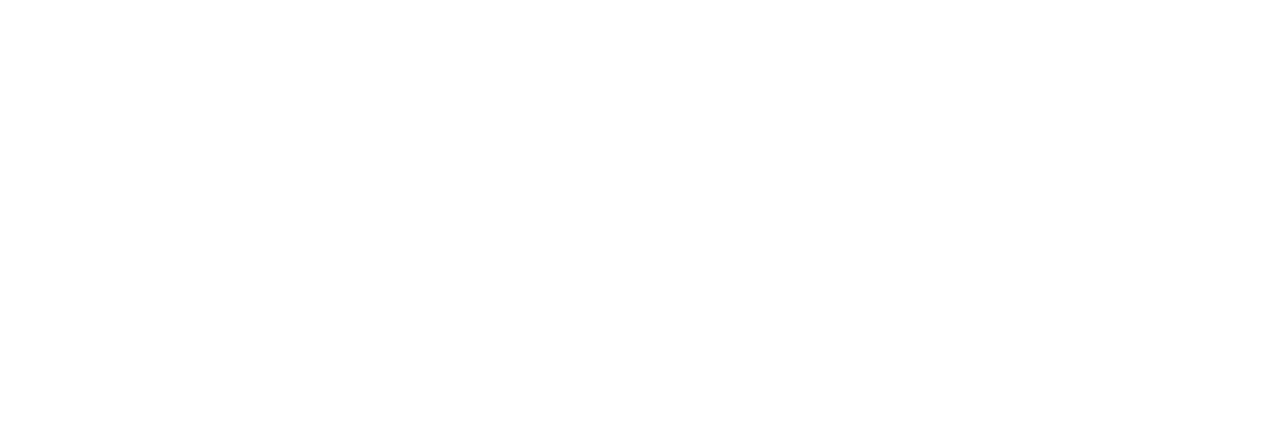
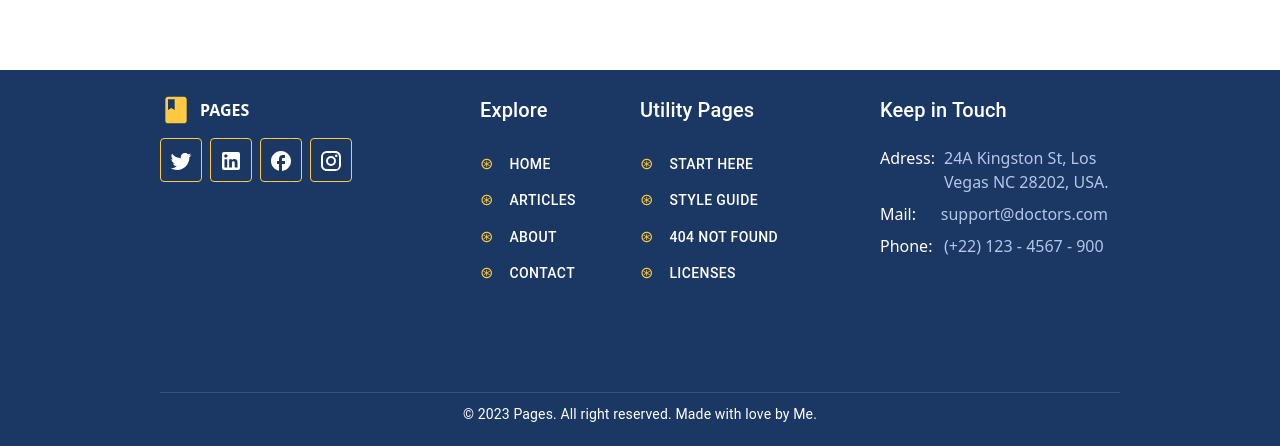
Before and after one commit to ulascan54/doop-frontend, a React (Create React App) app: page / in a window 1280 px wide. Shown: the part 1507-1953 px from the top of the page. Before the commit the page ends 1417 px from the top, so only its background shows below. Built offline with nearby package versions, Linux system fonts and the light colour scheme.

Commit message:
add footer component

```diff
--- a/src/App.js
+++ b/src/App.js
@@ -1,3 +1,4 @@
+import Footer from "./components/Footer/Footer"
 import Navigation from "./components/Navigation/Navigation"
 import ArticlesPage from "./pages/ArticlesPage/ArticlesPage"
 import HomePage from "./pages/HomePage/HomePage"
@@ -6,6 +7,7 @@
     <div>
       <Navigation />
       <ArticlesPage />
+      <Footer />
     </div>
   )
 }
--- a/src/components/ArticlesCard/ArticlesCard.jsx
+++ b/src/components/ArticlesCard/ArticlesCard.jsx
@@ -8,7 +8,7 @@
 
 export default function ArticlesCard() {
   return (
-    <div className="flex items-center justify-center mb-10 relative top-20">
+    <div className="flex items-center justify-center mb-10">
       <Card sx={{ maxWidth: 280 }}>
         <CardMedia
           sx={{ height: 200 }}
--- a/src/components/ArticlesCardsSection/ArticlesCardsSection.jsx
+++ b/src/components/ArticlesCardsSection/ArticlesCardsSection.jsx
@@ -4,7 +4,7 @@
 
 function ArticlesCardsSection() {
   return (
-    <div className="md:w-[80%] flex justify-center items-center m-auto">
+    <div className="md:w-[80%] flex justify-center items-center m-auto relative top-6 py-20">
       <Grid
         container
         spacing={{ xs: 2, md: 3 }}
--- /dev/null
+++ b/src/components/Footer/Footer.jsx
@@ -0,0 +1,180 @@
+import { Button, Grid, Link, Typography } from "@mui/material"
+import BookIcon from "@mui/icons-material/Book"
+import FacebookRoundedIcon from "@mui/icons-material/FacebookRounded"
+import LinkedInIcon from "@mui/icons-material/LinkedIn"
+import TwitterIcon from "@mui/icons-material/Twitter"
+import InstagramIcon from "@mui/icons-material/Instagram"
+function Footer() {
+  return (
+    <div>
+      <Grid
+        className="!bg-[#1B3764] text-white text-center mt-10 md:px-40 !flex !justify-between"
+        container
+        sx={{ bgcolor: "black", color: "white", py: 3 }}
+      >
+        <Grid item xs={12} sm={6} md={4} className="!mb-5 md:text-left">
+          <div className="flex flex-shrink-0 justify-center md:justify-start  items-center mb-3">
+            <div className="w-8 h-8s flex justify-center items-center md:mr-2">
+              <BookIcon className=" !h-auto !w-full text-[#FFCA42]" />
+            </div>
+            <span className="text-white font-bold">PAGES</span>
+          </div>
+
+          <div className="flex justify-center  md:justify-start items-center">
+            <a
+              href="#"
+              className="block border border-[#FFCA42] p-2 rounded mr-2"
+            >
+              <TwitterIcon />
+            </a>
+            <a
+              href="#"
+              className="block border border-[#FFCA42] p-2 rounded mr-2"
+            >
+              <LinkedInIcon />
+            </a>
+            <a
+              href="#"
+              className="block border border-[#FFCA42] p-2 rounded mr-2"
+            >
+              <FacebookRoundedIcon />
+            </a>
+            <a
+              href="#"
+              className="block border border-[#FFCA42] p-2 rounded mr-2"
+            >
+              <InstagramIcon />
+            </a>
+          </div>
+        </Grid>
+
+        <Grid item xs={12} sm={6} md={2} className="!mb-5">
+          <Typography className="pb-5 md:text-left" variant="h6">
+            Explore
+          </Typography>
+          <div className="md:text-left">
+            <span className="text-[#FFCA42]">⊛</span>
+            <Button
+              className="pb-5 hover:!text-[#FFCA42] hover:!underline"
+              variant="h6"
+              gutterBottom
+            >
+              Home
+            </Button>
+          </div>
+          <div className="md:text-left">
+            <span className="text-[#FFCA42]">⊛</span>
+            <Button
+              className="pb-5 hover:!text-[#FFCA42] hover:!underline"
+              variant="h6"
+              gutterBottom
+            >
+              Articles
+            </Button>
+          </div>
+          <div className="md:text-left">
+            <span className="text-[#FFCA42]">⊛</span>
+            <Button
+              className="pb-5 hover:!text-[#FFCA42] hover:!underline"
+              variant="h6"
+              gutterBottom
+            >
+              About
+            </Button>
+          </div>
+          <div className="md:text-left">
+            <span className="text-[#FFCA42]">⊛</span>
+            <Button
+              className="pb-5 hover:!text-[#FFCA42] hover:!underline"
+              variant="h6"
+              gutterBottom
+            >
+              Contact
+            </Button>
+          </div>
+        </Grid>
+        <Grid item xs={12} sm={6} md={3} className="!mb-5">
+          <Typography className="pb-5 md:text-left" variant="h6">
+            Utility Pages
+          </Typography>
+          <div className="md:text-left">
+            <span className="text-[#FFCA42]">⊛</span>
+            <Button
+              className="pb-5 hover:!text-[#FFCA42] hover:!underline"
+              variant="h6"
+              gutterBottom
+            >
+              Start Here
+            </Button>
+          </div>
+          <div className="md:text-left">
+            <span className="text-[#FFCA42]">⊛</span>
+            <Button
+              className="pb-5 hover:!text-[#FFCA42] hover:!underline"
+              variant="h6"
+              gutterBottom
+            >
+              Style guide
+            </Button>
+          </div>
+          <div className="md:text-left">
+            <span className="text-[#FFCA42]">⊛</span>
+            <Button
+              className="pb-5 hover:!text-[#FFCA42] hover:!underline"
+              variant="h6"
+              gutterBottom
+            >
+              404 not found
+            </Button>
+          </div>
+          <div className="md:text-left">
+            <span className="text-[#FFCA42]">⊛</span>
+            <Button
+              className="pb-5 hover:!text-[#FFCA42] hover:!underline"
+              variant="h6"
+              gutterBottom
+            >
+              Licenses
+            </Button>
+          </div>
+        </Grid>
+        <Grid item xs={12} sm={6} md={3} className="!mb-5">
+          <Typography className="pb-5 md:text-left" variant="h6">
+            Keep in Touch
+          </Typography>
+          <div className="flex w-full lg:flex-row flex-col mb-2 ">
+            <div className="sm:w-[20%] md:text-left  mr-4">Adress:</div>
+            <div className="sm:w-[80%] md:text-left text-[#B4C7E7]">
+              24A Kingston St, Los Vegas NC 28202, USA.
+            </div>
+          </div>
+          <div className="flex w-full lg:flex-row flex-col mb-2 ">
+            <div className="sm:w-[20%] md:text-left  mr-4">Mail:</div>
+            <div className="sm:w-[80%] md:text-left text-[#B4C7E7]">
+              support@doctors.com
+            </div>
+          </div>
+          <div className="flex w-full lg:flex-row flex-col mb-2 ">
+            <div className="sm:w-[20%] md:text-left  mr-4">Phone:</div>
+            <div className="sm:w-[80%] md:text-left text-[#B4C7E7]">
+              (+22) 123 - 4567 - 900
+            </div>
+          </div>
+        </Grid>
+
+        <Grid className="pt-20" item xs={12}>
+          <div className="w-full h-[1px] bg-[#B4C7E730] mb-2"></div>
+          <Typography variant="body2" component="span" align="center">
+            &copy; 2023 Pages. All right reserved.
+          </Typography>
+          <Typography variant="body2" component="span" align="center">
+            {" "}
+            Made with love by Me.
+          </Typography>
+        </Grid>
+      </Grid>
+    </div>
+  )
+}
+
+export default Footer
```
